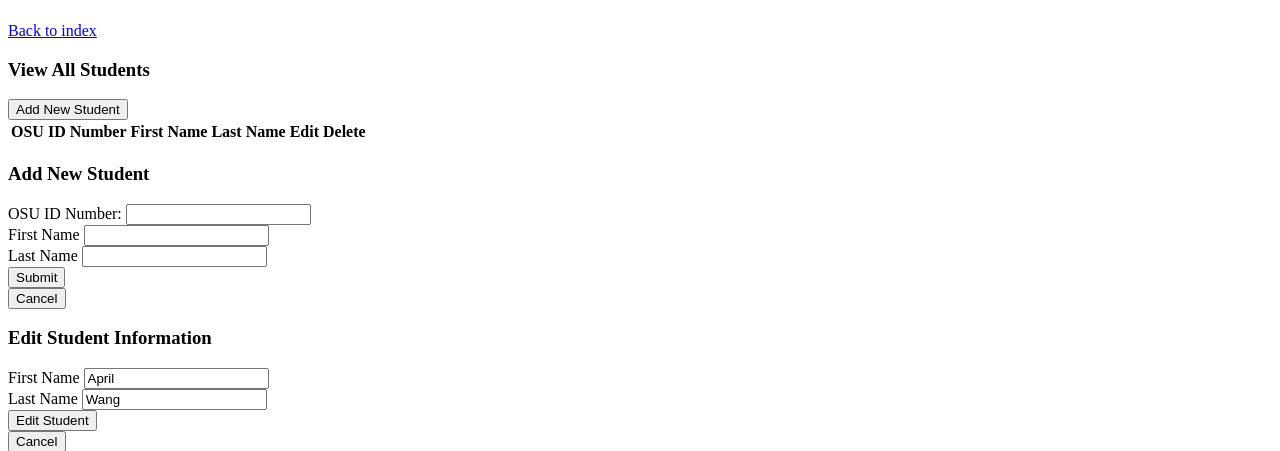
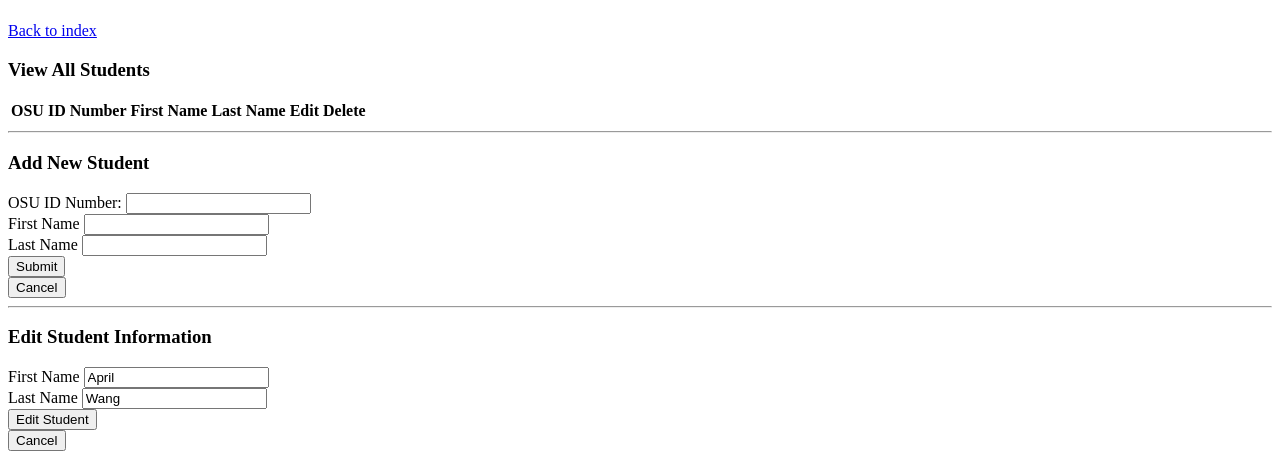
Before and after one commit to curleyr/CS340-OSUCourseTracker, a Flask app: page /students in a window 1280 px wide. Shown: the part 58-509 px from the top of the page. Run offline with Flask 3, Linux system fonts and the light colour scheme; data that the repository does not hold is empty; some libraries are stand-ins or nearby versions.

Commit message:
comments out dynamic display of sections and introduces temporary horizontal rule tags to help visually separate crud sections to help alleviate confusion in draft review phases

```diff
--- a/templates/courses.j2
+++ b/templates/courses.j2
@@ -88,7 +88,7 @@
     {# View All Course Section #}
     <section id="view_courses_section" style="display: block;">
       <h3>View All Courses & Prerequisites</h3>
-      <button id="add_course_button" type="button">Add New Course</button>
+      {# TODO uncomment this line for final submission <button id="add_course_button" type="button">Add New Course</button> #}
       <table>
         <tr>
           <th>ID</th>
@@ -108,7 +108,8 @@
     </section>
 
     {# Add New Course Section #}
-    <section id="add_course_section" style="display: none;">
+    {# TODO uncomment this line and delete line below for final submission <section id="add_course_section" style="display: none;"> #}
+    <hr><section id="add_course_section" style="display: block;">
       <h3>Add New Course</h3>
       <form id="add_course_form">
         {# Course Code #}
--- a/templates/students.j2
+++ b/templates/students.j2
@@ -27,7 +27,7 @@
     {# View All Students Section #}
     <section id="view_students_section">
       <h3>View All Students</h3>
-      <button ID="add_students_button" type="button">Add New Student</button>
+      {# TODO uncomment this line for final submission <button ID="add_students_button" type="button">Add New Student</button> #}
       <table>
         <tr>
           <th>OSU ID Number</th>
@@ -49,7 +49,8 @@
     </section>
 
     {# Add New Student Section #}
-    <section id="add_student_section">
+    {# TODO remove temp <hr> tag below once form is dynamically shown for final submission #}
+    <hr><section id="add_student_section">
       <h3>Add New Student</h3>
       <form id="add_student_form">
         {# Student OSU ID Number #}
@@ -70,7 +71,8 @@
     </section>
 
     {# Update/Edit Student Section #}
-    <section id="edit_student_section">
+    {# TODO remove temp <hr> tag below once form is dynamically shown for final submission #}
+    <hr><section id="edit_student_section">
       <h3>Edit Student Information</h3>
       {# TODO: Make this dynamically show the student being edited. This is currently hard coded #}
       <form id="edit_student_form">
@@ -88,7 +90,8 @@
       </form>
 
       {# Delete Student Section #}
-      <section id="delete_student_section">
+      {# TODO remove temp <hr> tag below once form is dynamically shown for final submission #}
+      <hr><section id="delete_student_section">
         <h3>Delete Student from Database</h3>
         <form id="delete_student_form">
           <p>Are you sure you want to delete the following student?</p>
--- a/templates/terms.j2
+++ b/templates/terms.j2
@@ -88,7 +88,7 @@
     {# View All Terms Section #}
     <section id="view_terms_section" style="display: block;">
       <h3>View All Terms</h3>
-      <button id="add_term_button" type="button">Add New Term</button>
+      {# TODO uncomment this line for final submission <button id="add_term_button" type="button">Add New Term</button> #}
       <table>
         <tr>
           <th>ID</th>
@@ -108,7 +108,8 @@
     </section>
 
     {# Add New Term Section #}
-    <section id="add_term_section" style="display: none;">
+    {# TODO uncomment this line and delete line below for final submission <section id="add_term_section" style="display: none;"> #}
+    <hr><section id="add_term_section" style="display: block;">
       <h3>Add New Term</h3>
       <form id="add_term_form">
         {# Term Season #}
```
Also changed, not shown: templates/student-term-plans.j2 (+5 -3 lines).
